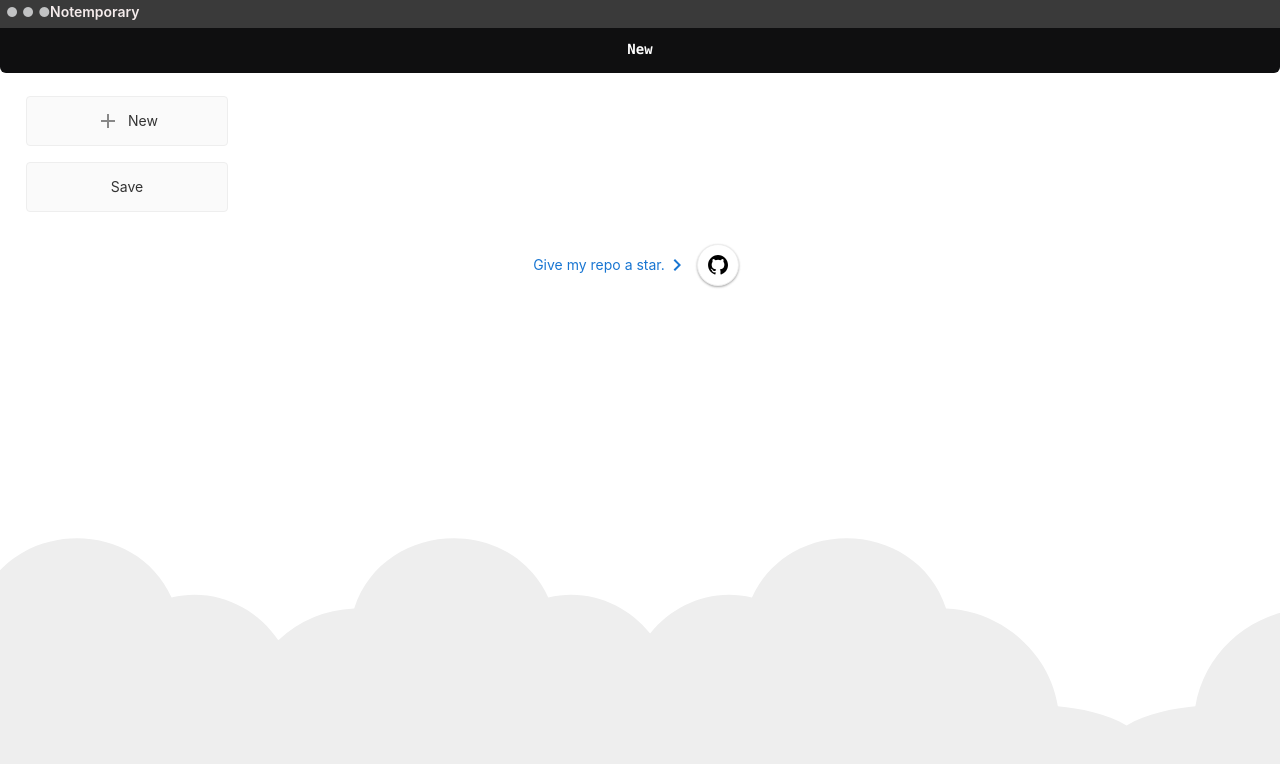
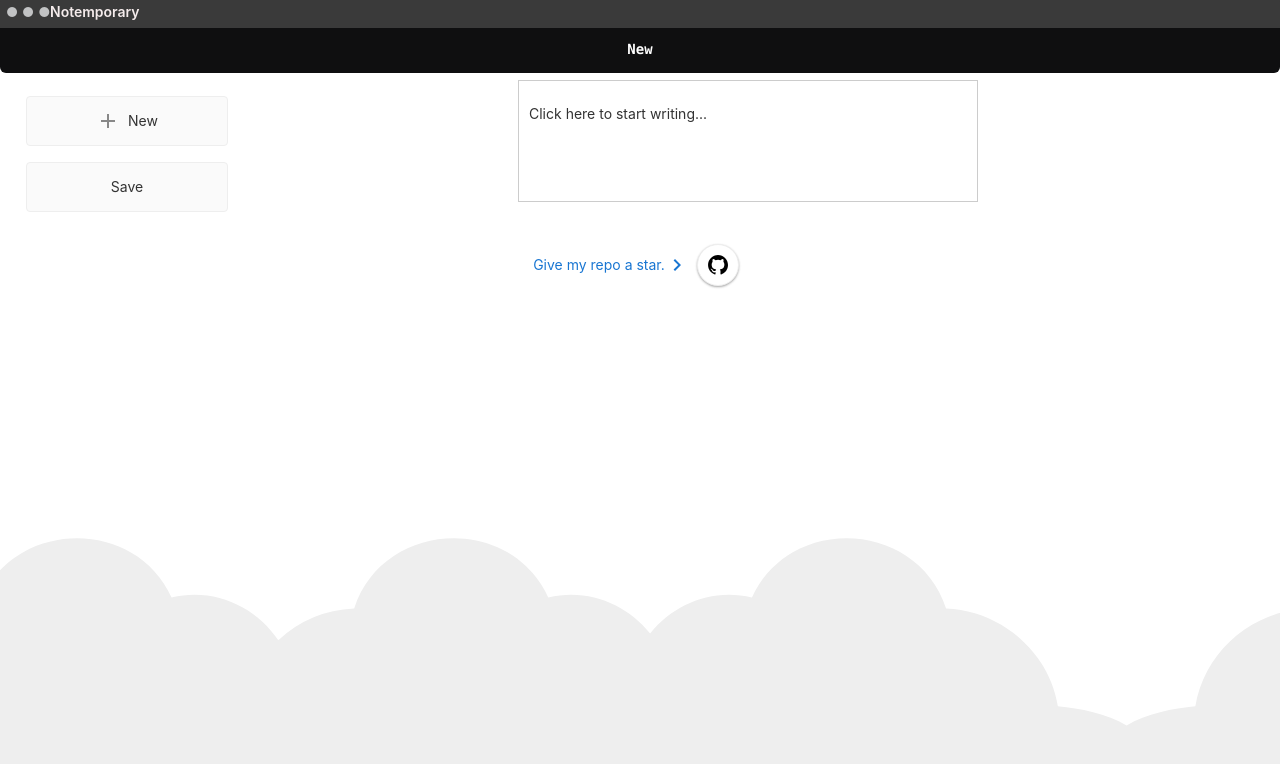
Before and after one commit to SaileshBK/Notemporary, an Angular app: page / in a window 1280 px wide. Shown: the top 764 px of the page. Built offline with nearby package versions, Linux system fonts and the light colour scheme.

Commit message:
fix(update): Added sections for textarea and spit sections

```diff
--- a/src/app/app.component.html
+++ b/src/app/app.component.html
@@ -28,6 +28,8 @@
 
 <div class="content" role="main">
   <input type="hidden" #selection>
+  <div class="split-container">
+    <div class="left-panel">
       <div class="card-container">
         <button class="card card-small" (click)="selection.value = 'component'" tabindex="0">
           <svg class="material-icons" xmlns="http://www.w3.org/2000/svg" width="24" height="24" viewBox="0 0 24 24">
@@ -39,6 +41,11 @@
         <button class="card card-small" (click)="selection.value = 'material'" tabindex="0">
           <span>Save</span>
         </button>
+      </div>
+    </div>
+    <div class="right-panel">
+      <app-main-pad></app-main-pad>
+    </div>
   </div>
 </div>
 
--- a/src/app/app.component.scss
+++ b/src/app/app.component.scss
@@ -54,13 +54,6 @@ p {
 .toolbar #twitter-logo:hover,
 .toolbar #youtube-logo:hover {
   opacity: 0.8;
-}
-
-.content {
-  display: flex;
-  margin-top: 10vh;
-  padding: 0 10px;
-  max-width: 960px;
 }
 
 svg.material-icons {
@@ -289,3 +282,34 @@ svg#clouds {
     visibility: hidden;
   }
 }
+
+
+.content {
+  display: flex;
+  flex-direction: column;
+  align-items: center;
+  margin-top: 10vh;
+  padding: 0 10px;
+  max-width: 960px;
+}
+
+.split-container {
+  display: flex;
+  width: 100%;
+}
+
+.left-panel {
+  flex: 1;
+  padding-right: 20px;
+}
+
+.right-panel {
+  flex: 1;
+  padding-left: 20px;
+}
+
+.card-container {
+  display: flex;
+  flex-wrap: wrap;
+  justify-content: space-between;
+}
--- /dev/null
+++ b/src/app/editor/main-pad/main-pad.component.html
@@ -0,0 +1,8 @@
+<div class="note-section">
+  <div *ngIf="!isEditing" (click)="startEditing()">
+    <p>{{ noteContent || 'Click here to start writing...' }}</p>
+  </div>
+  <div *ngIf="isEditing">
+    <textarea [(ngModel)]="noteContent" (blur)="stopEditing()"></textarea>
+  </div>
+</div>
--- /dev/null
+++ b/src/app/editor/main-pad/main-pad.component.scss
@@ -0,0 +1,11 @@
+.note-section {
+  border: 1px solid #ccc;
+  padding: 10px;
+  cursor: pointer;
+  min-height: 100px;
+}
+
+textarea {
+  width: 100%;
+  min-height: 80px;
+}
--- /dev/null
+++ b/src/app/editor/main-pad/main-pad.component.ts
@@ -0,0 +1,21 @@
+import { Component } from '@angular/core';
+
+@Component({
+  selector: 'app-main-pad',
+  templateUrl: './main-pad.component.html',
+  styleUrls: ['./main-pad.component.scss']
+})
+export class MainPadComponent {
+
+  isEditing = false;
+  noteContent = '';
+
+  startEditing() {
+    this.isEditing = true;
+  }
+
+  stopEditing() {
+    this.isEditing = false;
+  }
+
+}
```
Also changed, not shown: src/app/app.module.ts (+6 -2 lines), 1 other file (tests, documents, lock files or other folders). Lines whose indentation alone changed are shown as unchanged.
